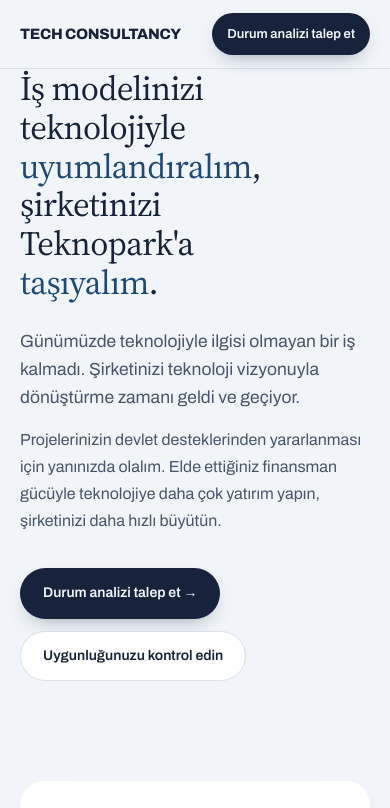
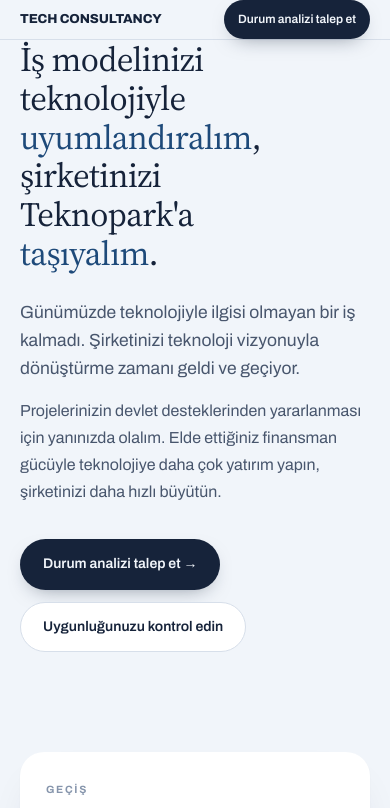
Before and after one commit to hakang69/techyonetim, a plain HTML site: page public/index.html in a window 390 px wide. Shown: the top 808 px of the page. Drawn offline with Linux system fonts and the light colour scheme.

Commit message:
Mobil ust bar: CTA dugmesi tek satir
Co-Authored-By: Claude Opus 5.5 <noreply@anthropic.com>

```diff
--- a/public/assets/site.css
+++ b/public/assets/site.css
@@ -213,3 +213,8 @@ h1, h2, h3, h4 { font-family: 'Source Serif 4', Georgia, serif; color: var(--tex
 .cv .cipler span { font-size: 12.5px; font-weight: 600; background: var(--wash); color: var(--text); padding: 6px 11px; border-radius: 999px; }
 @media (max-width: 820px) { .cv-govde { grid-template-columns: 1fr; } .cv-govde > div + div { border-left: 0; border-top: 1px solid var(--hair); } .cv-bas, .cv-govde > div { padding-left: 22px; padding-right: 22px; } }
 .ftr .telif { width: 100%; border-top: 1px solid var(--hair); padding-top: 18px; font-size: 12px; color: var(--faint); }
+
+/* Dar ekranda üst bar (özgün tasarımın mobil kuralları) */
+.nav .btn { white-space: nowrap; }
+@media (max-width: 860px) { .hdr .wrap { height: auto; padding-top: 12px; padding-bottom: 12px; } }
+@media (max-width: 520px) { .logo { font-size: 13px; letter-spacing: -.01em; } .nav .btn { font-size: 12px; padding: 9px 13px; margin-left: 0; } }
```
